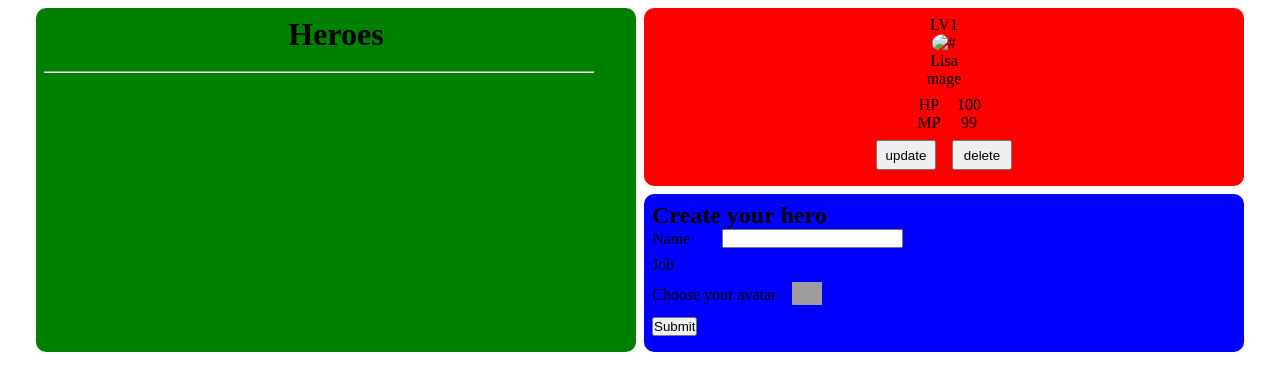
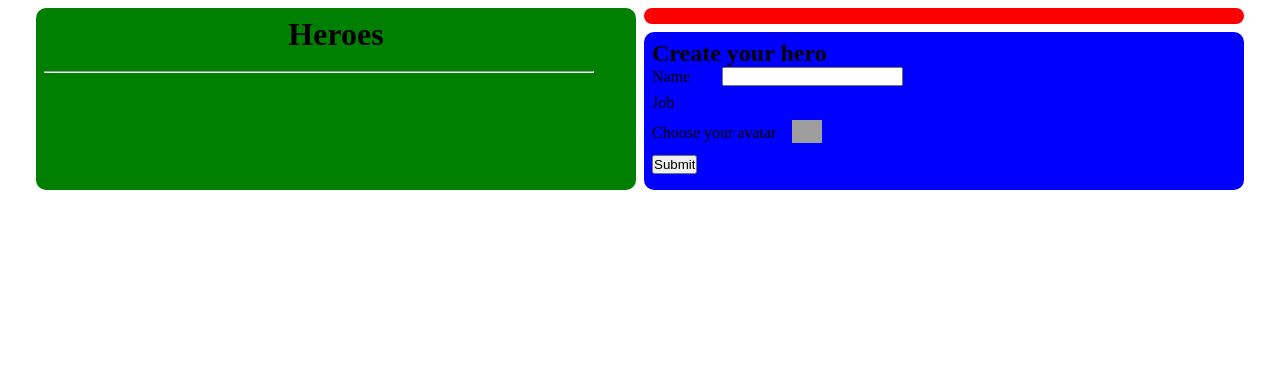
Before and after one commit to zx4545zx/Heroes, a website built with Parcel: page index.html in a window 1280 px wide. Built offline with nearby package versions, Linux system fonts and the light colour scheme; no server answers; grey boxes are pictures that could not be loaded.

Commit message:
delete heroes profile demo

```diff
--- a/index.html
+++ b/index.html
@@ -19,23 +19,7 @@
 
     <div class="form-wrapper">
       <div class="hero-card">
-        <div class="hero-profile">
-          <div class="level-profile">LV1</div>
-          <img class="img-profile" src="#" alt="#">
-          <div class="name-profile">Lisa</div>
-          <div class="job-profile">mage</div>
-
-          <div class="status-profile">
-            <label for="hp-txt">HP</label>
-            <div class="hp-profile">100</div>
-            <label for="mp-txt">MP</label>
-            <div class="mp-profile">99</div>
-          </div>
-        </div>
-
-        <div class="btn-update-delete">
-          <button class="btn-update">update</button>
-          <button class="btn-delete">delete</button>
+        <div id="hero-profile">
         </div>
       </div>
 
```
